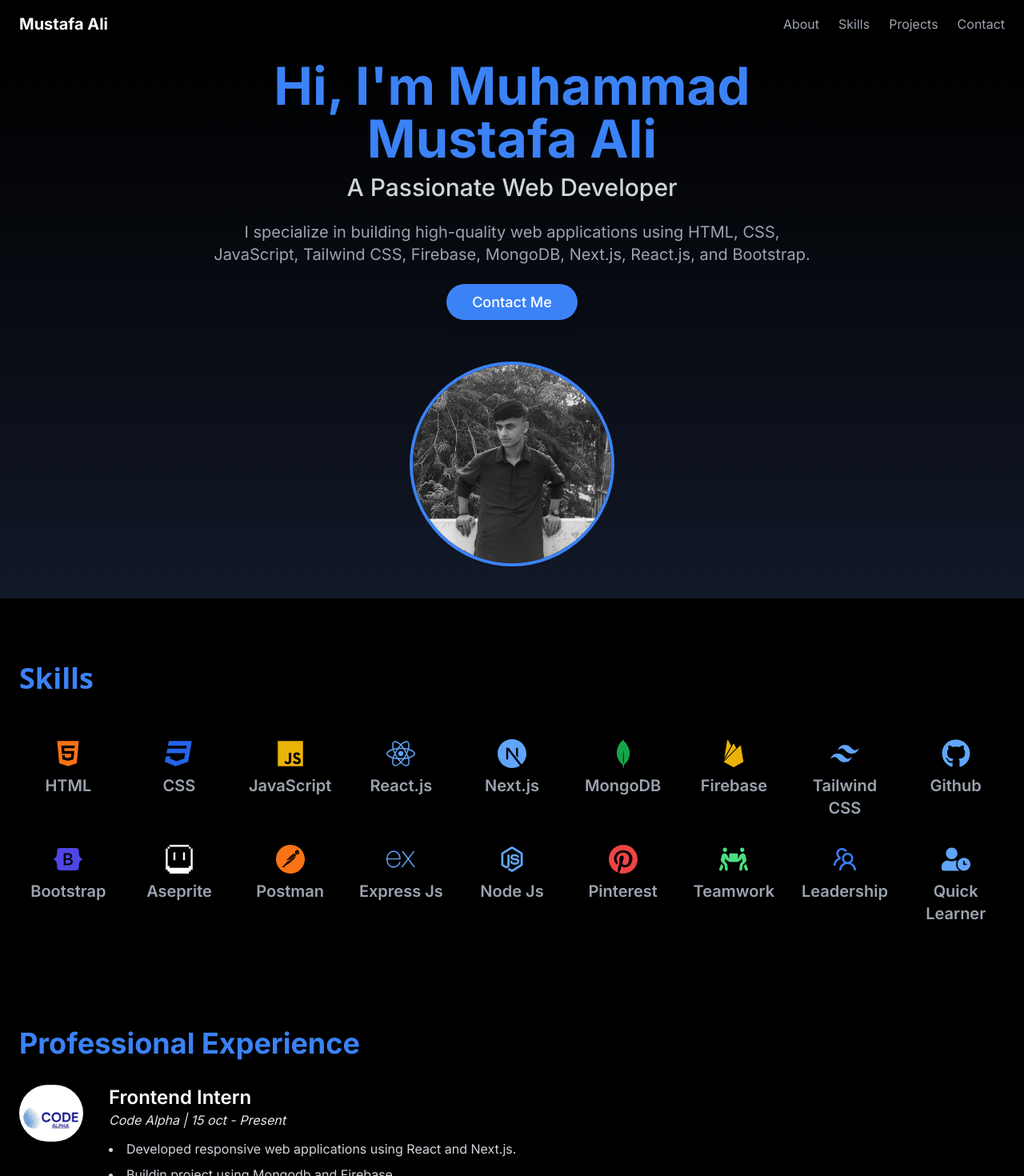
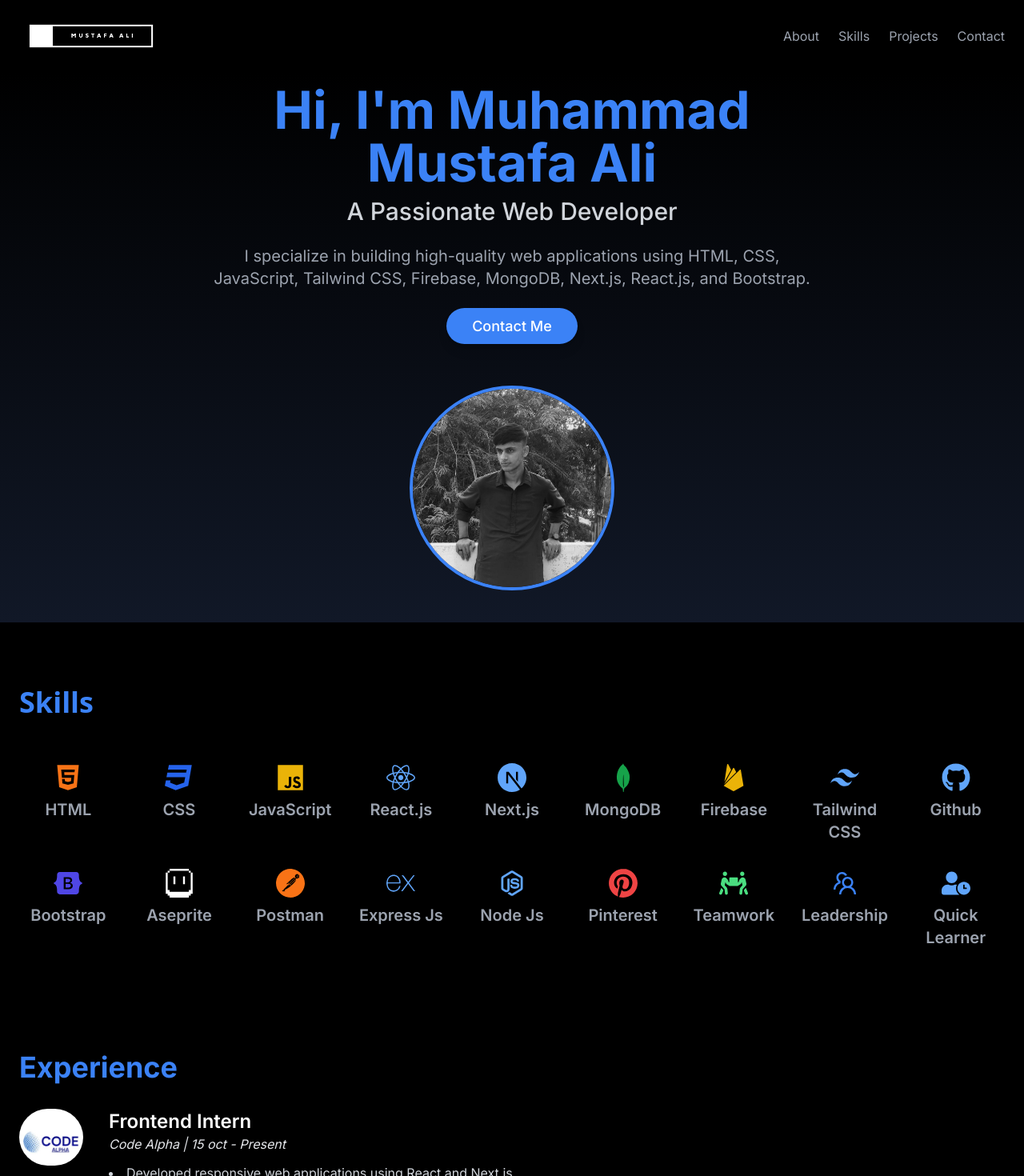
Before and after one commit to mustafaaly7/Mustafa-Ali-portfolio, a Next.js app: page / in a window 1280 px wide. Shown: the top 1470 px of the page at 80% size. Built offline with nearby package versions, Linux system fonts and the light colour scheme.

Commit message:
added my logo all set and done

```diff
--- a/src/components/experience.js
+++ b/src/components/experience.js
@@ -6,7 +6,7 @@ const Experience = () => {
       <div className="container mx-auto px-6">
         {/* Section Heading */}
         <h2 className=" text-blue-500 text-4xl font-bold mb-8 ">
-          Professional Experience
+          Experience
         </h2>
 
         {/* Experience Entry */}
--- a/src/components/navbar.js
+++ b/src/components/navbar.js
@@ -1,6 +1,7 @@
 "use client"
 import { useState } from "react";
 import Link from "next/link";
+import Image from "next/image";
 
 export default function Header() {
   const [isOpen, setIsOpen] = useState(false);
@@ -9,8 +10,14 @@ export default function Header() {
 
   return (
     <header className="bg-black text-light-gray">
-      <nav className="flex justify-between px-6 py-4 items-center">
-        <div className="text-white font-bold text-xl">Mustafa Ali</div>
+      <nav className="flex justify-between px-6  items-center">
+        <div>
+          <Image
+          src={"/images/logo.png"}
+          height={120}
+          width={180}
+          />
+        </div>
 
         {/* Hamburger Icon */}
         <button
```
Also changed, not shown: public/images/logo.png (added).
